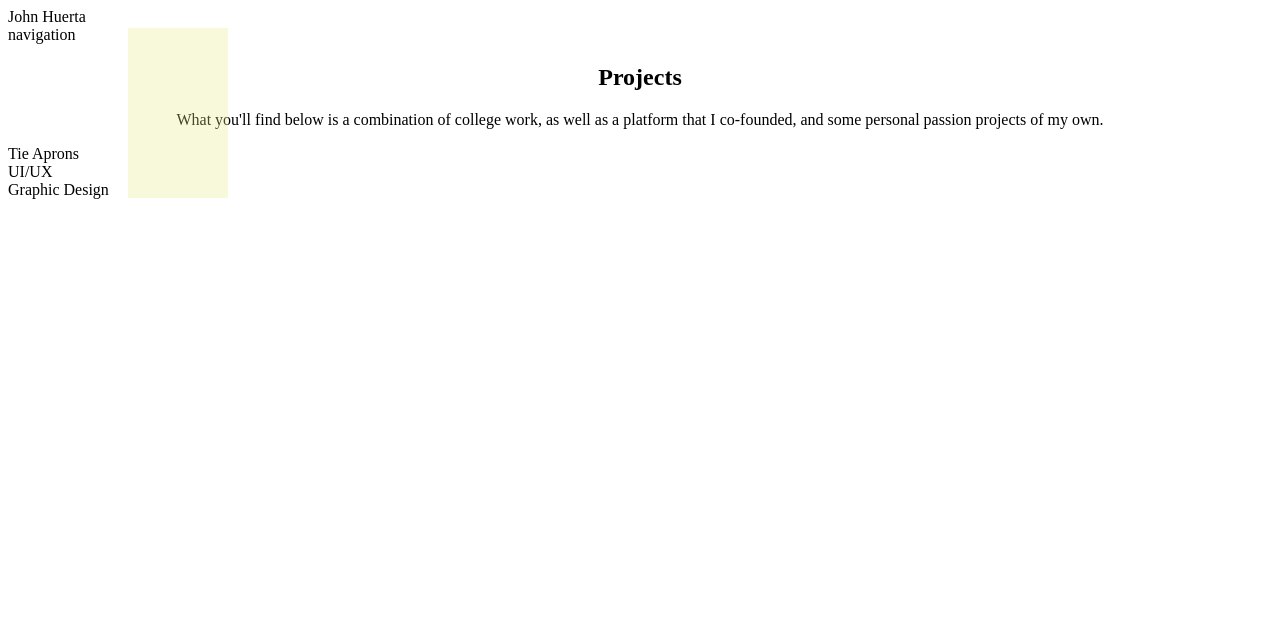
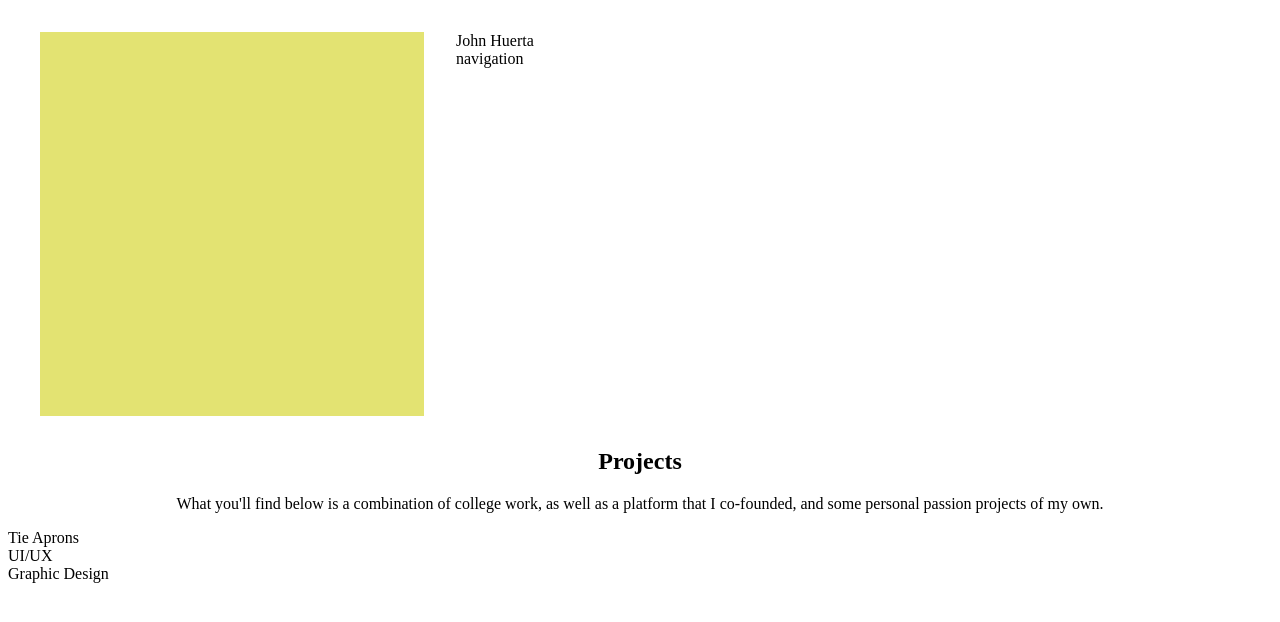
Before and after one commit to johnh16/MMP-350, a plain HTML site: page index.html in a window 1280 px wide. Drawn offline with Linux system fonts and the light colour scheme.

Commit message:
basic html

```diff
--- a/css/style.css
+++ b/css/style.css
@@ -1,4 +1,10 @@
-.projects{
-    display: grid;
-    grid-template-columns: 1fr 1fr 1fr;
+.rec{
+    display:flex;
+    gap:2em;
+    margin:2em;
 }
+.rectangle{
+    width:24rem;
+    height:24rem;
+    background:rgb(227, 227, 114);
+}
--- a/index.html
+++ b/index.html
@@ -9,15 +9,13 @@
 
 </head>
 <body>
-    <div style="position: relative;">
-    <div style="opacity:0.3;position:absolute;left:120px;top:20px;width:100px;height:170px;background-color: rgb(232, 232, 134);">
-    </div>
+    <div class="rec">
+        <div class="rectangle"></div>
     <header class="site-header">
         <div class="site-title">John Huerta</div>
-    </div>
         <nav>navigation</nav>
     </header>
-
+    </div>
     <main>
             <div class="page-header">
                 <h2 style="text-align: center;">Projects</h2>
```
